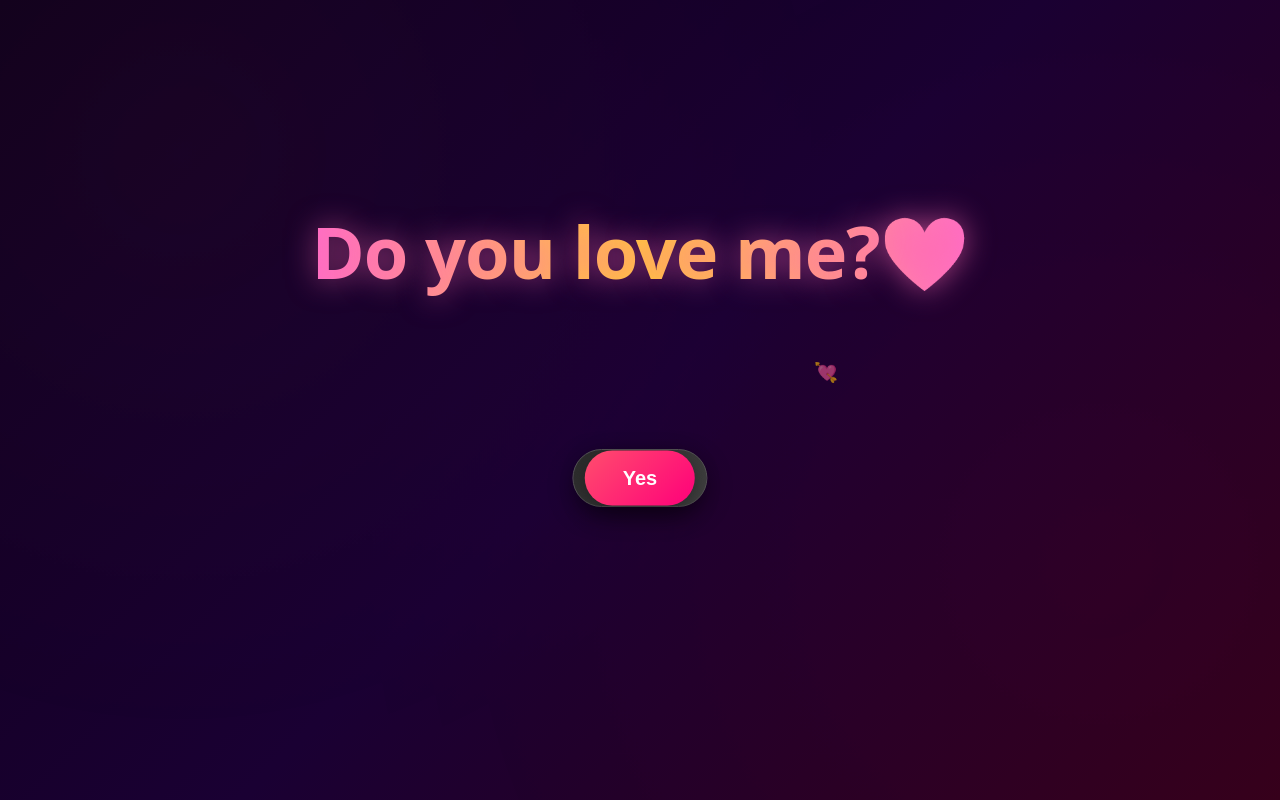
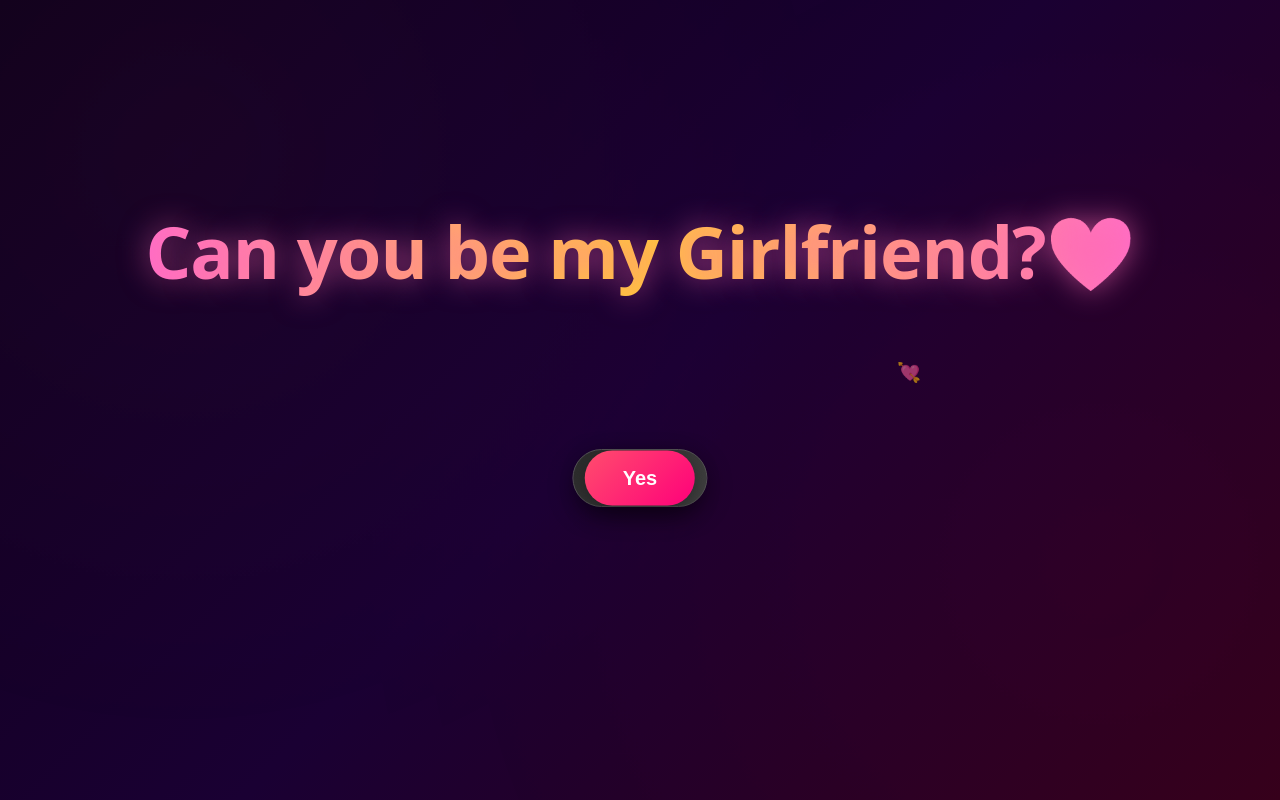
Before and after one commit to rothana28/for-your-crush, a plain HTML site: page index.html in a window 1280 px wide. Shown: the top 800 px of the page. Drawn offline with Linux system fonts and the light colour scheme.

Commit message:
Change title and main heading in index.html

```diff
--- a/index.html
+++ b/index.html
@@ -3,12 +3,12 @@
   <head>
     <meta charset="UTF-8" />
     <meta name="viewport" content="width=device-width, initial-scale=1.0" />
-    <title>Can you be my Girlfriend? ❤️</title>
+    <title>I LOVE U❤️</title>
     <link rel="stylesheet" href="styles.css" />
   </head>
   <body>
     <main>
-      <h1>Do you love me?❤️</h1>
+      <h1>Can you be my Girlfriend?❤️</h1>
       <div
         class="heart"
         style="left: 10%; animation-duration: 14s; animation-delay: 0s"
```
